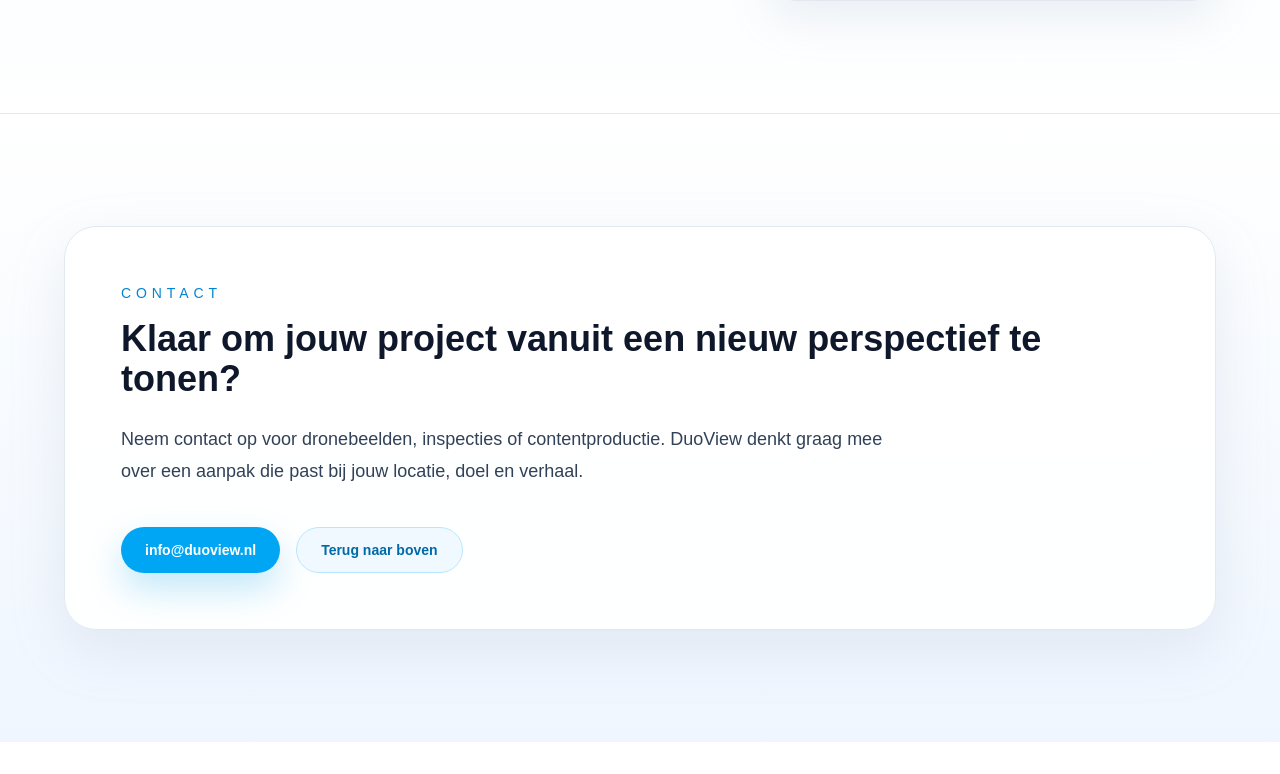
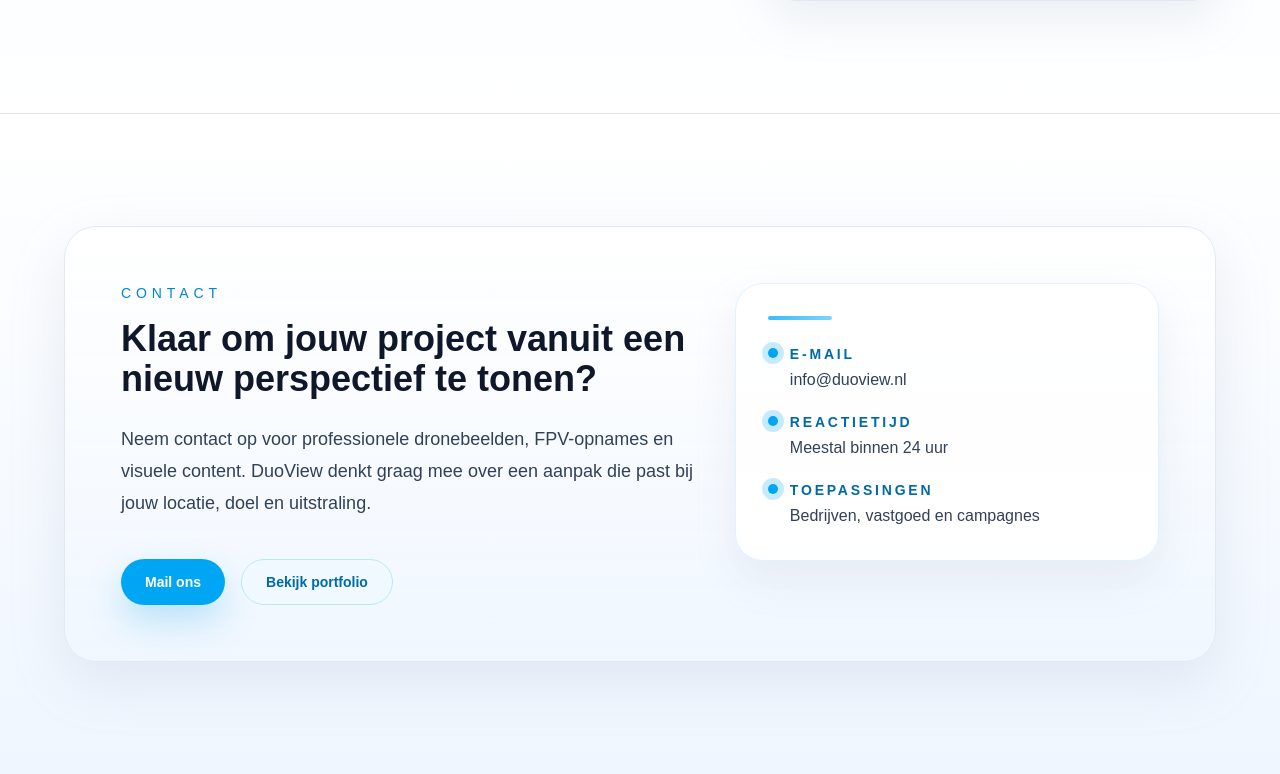
Before and after one commit to rickdurieux/duoview-website, a Next.js app: page / in a window 1280 px wide. Shown: the part 3971-4745 px from the top of the page. Before the commit the page ends 4713 px from the top, so only its background shows below. Built offline with nearby package versions, Linux system fonts and the light colour scheme.

Commit message:
Improve contact section

```diff
--- a/app/page.tsx
+++ b/app/page.tsx
@@ -353,17 +353,18 @@ export default function Home() {
         className="border-t border-slate-200 bg-[linear-gradient(180deg,#ffffff_0%,#eff6ff_100%)]"
       >
         <div className="mx-auto max-w-7xl px-6 py-20 sm:px-10 lg:px-16 lg:py-28">
-          <div className="rounded-[2rem] border border-slate-200 bg-white/90 p-8 shadow-[0_20px_55px_rgba(148,163,184,0.18)] backdrop-blur-xl sm:p-10 lg:p-14">
+          <div className="grid gap-10 rounded-[2rem] border border-slate-200 bg-[linear-gradient(180deg,rgba(255,255,255,0.96),rgba(239,246,255,0.9))] p-8 shadow-[0_20px_55px_rgba(148,163,184,0.18)] backdrop-blur-xl sm:p-10 lg:grid-cols-[1.15fr_0.85fr] lg:items-start lg:p-14">
+            <div className="max-w-2xl">
               <p className="text-sm font-medium uppercase tracking-[0.35em] text-sky-600">
                 Contact
               </p>
               <h2 className="mt-4 text-3xl font-semibold text-slate-900 sm:text-4xl">
                 Klaar om jouw project vanuit een nieuw perspectief te tonen?
               </h2>
-            <p className="mt-6 max-w-3xl text-base leading-8 text-slate-700 sm:text-lg">
-              Neem contact op voor dronebeelden, inspecties of contentproductie.
-              DuoView denkt graag mee over een aanpak die past bij jouw locatie,
-              doel en verhaal.
+              <p className="mt-6 text-base leading-8 text-slate-700 sm:text-lg">
+                Neem contact op voor professionele dronebeelden, FPV-opnames en
+                visuele content. DuoView denkt graag mee over een aanpak die
+                past bij jouw locatie, doel en uitstraling.
               </p>
 
               <div className="mt-10 flex flex-col gap-4 sm:flex-row">
@@ -371,14 +372,59 @@ export default function Home() {
                   href="mailto:info@duoview.nl"
                   className="inline-flex items-center justify-center rounded-full bg-sky-500 px-6 py-3 text-sm font-semibold text-white shadow-[0_16px_35px_rgba(14,165,233,0.25)] transition hover:bg-cyan-500"
                 >
+                  Mail ons
+                </a>
+                <a
+                  href="#portfolio"
+                  className="inline-flex items-center justify-center rounded-full border border-sky-200 bg-sky-50 px-6 py-3 text-sm font-semibold text-sky-700 transition hover:bg-sky-100"
+                >
+                  Bekijk portfolio
+                </a>
+              </div>
+            </div>
+
+            <div className="rounded-[1.75rem] border border-sky-100 bg-white/92 p-6 shadow-[0_18px_40px_rgba(148,163,184,0.16)] sm:p-8">
+              <div className="h-1 w-16 rounded-full bg-[linear-gradient(90deg,#38bdf8,#7dd3fc)]" />
+              <div className="mt-6 space-y-5">
+                <div className="flex items-start gap-3">
+                  <span className="mt-1 h-2.5 w-2.5 rounded-full bg-sky-500 shadow-[0_0_0_6px_rgba(186,230,253,0.8)]" />
+                  <div>
+                    <p className="text-sm font-semibold uppercase tracking-[0.2em] text-sky-700">
+                      E-mail
+                    </p>
+                    <a
+                      href="mailto:info@duoview.nl"
+                      className="mt-1 inline-block text-base text-slate-700 transition hover:text-sky-700"
+                    >
                       info@duoview.nl
                     </a>
-              <a
-                href="#home"
-                className="inline-flex items-center justify-center rounded-full border border-sky-200 bg-sky-50 px-6 py-3 text-sm font-semibold text-sky-700 transition hover:bg-sky-100"
-              >
-                Terug naar boven
-              </a>
+                  </div>
+                </div>
+
+                <div className="flex items-start gap-3">
+                  <span className="mt-1 h-2.5 w-2.5 rounded-full bg-sky-500 shadow-[0_0_0_6px_rgba(186,230,253,0.8)]" />
+                  <div>
+                    <p className="text-sm font-semibold uppercase tracking-[0.2em] text-sky-700">
+                      Reactietijd
+                    </p>
+                    <p className="mt-1 text-base text-slate-700">
+                      Meestal binnen 24 uur
+                    </p>
+                  </div>
+                </div>
+
+                <div className="flex items-start gap-3">
+                  <span className="mt-1 h-2.5 w-2.5 rounded-full bg-sky-500 shadow-[0_0_0_6px_rgba(186,230,253,0.8)]" />
+                  <div>
+                    <p className="text-sm font-semibold uppercase tracking-[0.2em] text-sky-700">
+                      Toepassingen
+                    </p>
+                    <p className="mt-1 text-base text-slate-700">
+                      Bedrijven, vastgoed en campagnes
+                    </p>
+                  </div>
+                </div>
+              </div>
             </div>
           </div>
         </div>
```
Lines whose indentation alone changed are shown as unchanged.
